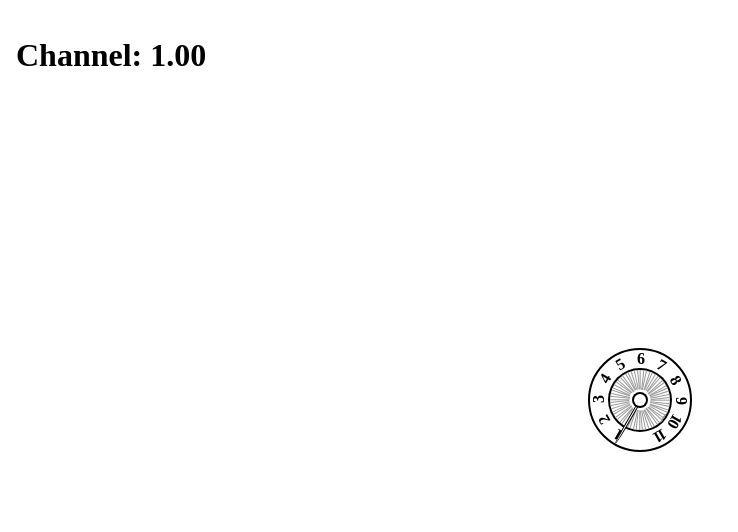
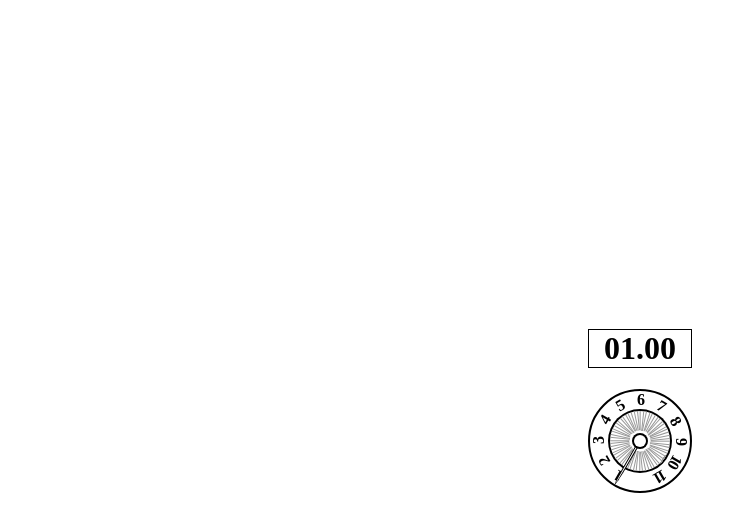
Before and after one commit to morgan-sam/react-dial, a React (Vite) app: page / in a window 1280 px wide. Shown: the top 532 px of the page, without its empty margins (0-738 px from the left). Built offline with nearby package versions, Linux system fonts and the light colour scheme.

Commit message:
channel indicator above dial

```diff
--- a/src/App.jsx
+++ b/src/App.jsx
@@ -58,7 +58,7 @@ const Dial = ({ onChange }) => {
   return (
     <>
       <h1 className="channel-title" key={channel}>
-        Channel: {channel.toFixed(2)}
+        {`${channel < 10 ? "0" : ""}` + channel.toFixed(2)}
       </h1>
       <div className="dial" ref={dial}>
         <div
--- a/src/styles.scss
+++ b/src/styles.scss
@@ -22,10 +22,9 @@ body {
 }
 
 .channel-title {
-  position: absolute;
-  top: 0;
-  left: 0;
-  padding: 1rem;
+  text-align: center;
+  border: 1px solid black;
+  caret-color: transparent;
 }
 
 .dial {
@@ -39,6 +38,7 @@ body {
   align-items: center;
   cursor: pointer;
   overflow: hidden;
+  caret-color: transparent;
 }
 
 .levels {
```
